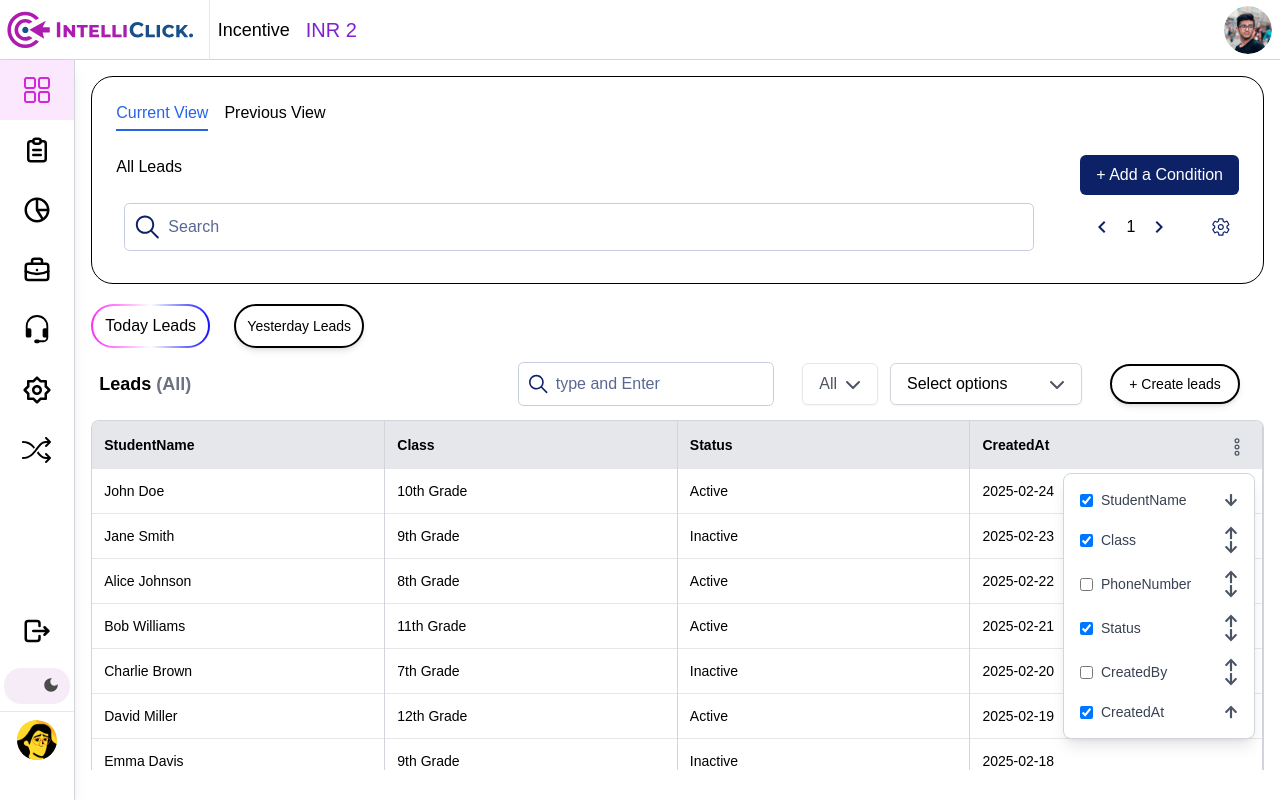
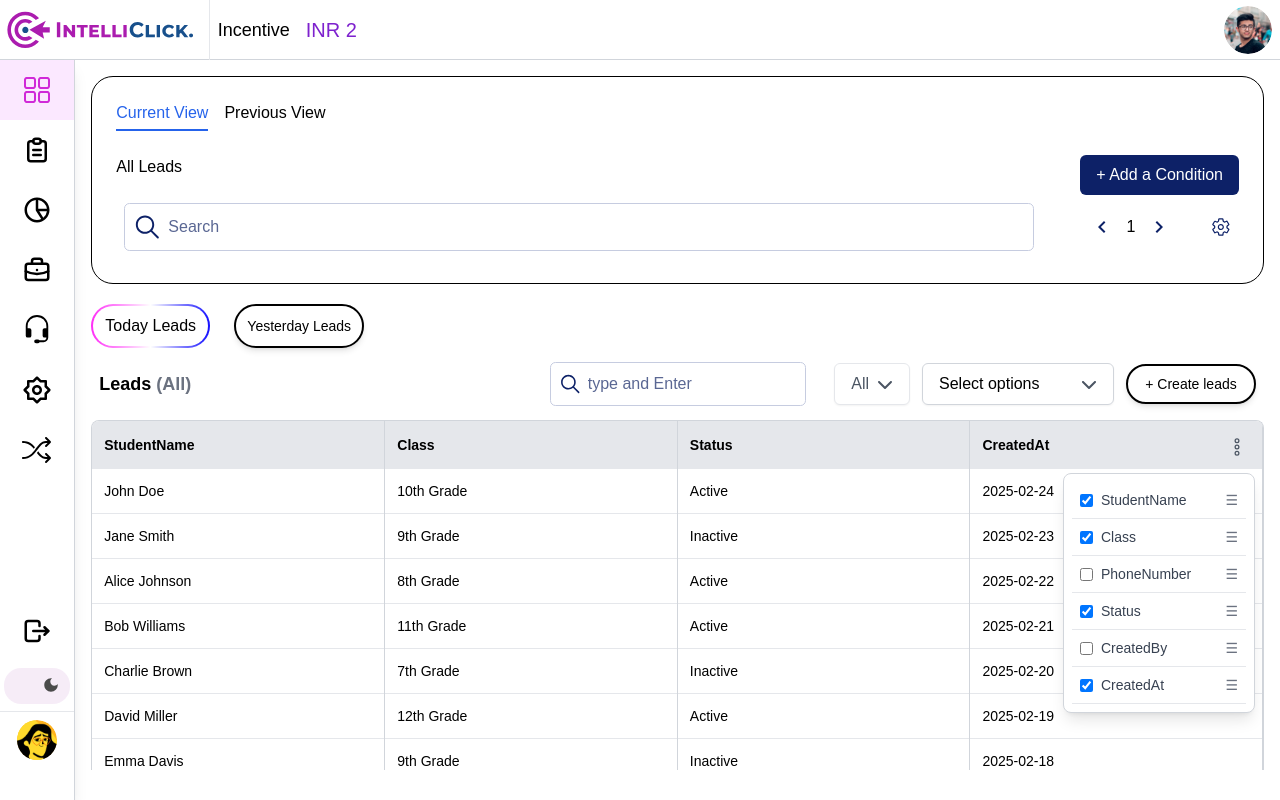
Before and after one commit to ashish2445/intelliclick-frontend-CRM, a Next.js app: page /dashboard/table in a window 1280 px wide. Both pictures are taken after a click on the button 1237 px from the left and 447 px from the top of the page. Built offline with nearby package versions, Linux system fonts and the light colour scheme.

Commit message:
fixed 3 dots dropdown as per requirement

```diff
--- a/src/components/DragDropTable.tsx
+++ b/src/components/DragDropTable.tsx
@@ -338,11 +338,153 @@
 // export default DynamicTable3;
 
 
+// import { IOpenTaskData } from "@/interfaces";
+// import React, { useState, useCallback, useEffect, useRef } from "react";
+// import { FaArrowUp, FaArrowDown } from "react-icons/fa";
+// import { PiDotsThreeOutlineVertical } from "react-icons/pi";
+// import { DndProvider } from "react-dnd";
+// import { HTML5Backend } from "react-dnd-html5-backend";
+
+// interface TableProps {
+//   data: IOpenTaskData[];
+//   columns: string[];
+// }
+
+// const fixedStartColumns = ["StudentName", "Class"];
+// const fixedEndColumn = "CreatedAt";
+
+// const DynamicTable3: React.FC<TableProps> = ({ data, columns }) => {
+//   const [displayColumns, setDisplayColumns] = useState<string[]>(columns);
+//   const [columnOrder, setColumnOrder] = useState<string[]>(Array.from(new Set(data.flatMap((row) => Object.keys(row)))));
+//   const [dropdownOpen, setDropdownOpen] = useState(false);
+//   const dropdownRef = useRef<HTMLDivElement | null>(null);
+
+//   useEffect(() => {
+//     setDisplayColumns(columns);
+//     // setColumnOrder(columns);
+//   }, [columns]);
+
+//   const handleCheckboxChange = (key: string) => {
+//     setDisplayColumns((prev) =>
+//       prev.includes(key) ? prev.filter((k) => k !== key) : [...prev, key]
+//     );
+//   };
+
+//   const moveColumn = useCallback((index: number, direction: "up" | "down") => {
+//     setColumnOrder((prevColumns) => {
+//       const newColumns = [...prevColumns];
+//       const targetIndex = direction === "up" ? index - 1 : index + 1;
+
+//       if (targetIndex < 0 || targetIndex >= newColumns.length) {
+//         return prevColumns;
+//       }
+
+//       [newColumns[index], newColumns[targetIndex]] = [
+//         newColumns[targetIndex],
+//         newColumns[index],
+//       ];
+//       return newColumns;
+//     });
+//   }, []);
+
+//   useEffect(() => {
+//     function handleClickOutside(event: MouseEvent) {
+//       if (dropdownRef.current && !dropdownRef.current.contains(event.target as Node)) {
+//         setDropdownOpen(false);
+//       }
+//     }
+
+//     if (dropdownOpen) {
+//       document.addEventListener("mousedown", handleClickOutside);
+//     } else {
+//       document.removeEventListener("mousedown", handleClickOutside);
+//     }
+
+//     return () => document.removeEventListener("mousedown", handleClickOutside);
+//   }, [dropdownOpen]);
+
+//   return (
+//     <DndProvider backend={HTML5Backend}>
+//       <div className="relative overflow-x-auto w-full dark:invert border-l border-r border-t border-gray-300 rounded-t-lg">
+//         <div ref={dropdownRef} className="absolute top-2 right-2 cursor-pointer z-30">
+//           <button
+//             onClick={() => setDropdownOpen((prev) => !prev)}
+//             className="p-2 rounded-full hover:bg-gray-300"
+//           >
+//             <PiDotsThreeOutlineVertical size={20} className="text-gray-600 hover:text-gray-900" />
+//           </button>
+
+//           {dropdownOpen && (
+//             <div className="absolute right-0 mt-2 w-48 bg-white border border-gray-300 rounded-lg shadow-lg z-40 p-2">
+//               <ul className="text-sm text-gray-700">
+//                 {columnOrder.map((key, index) => (
+//                   <li key={key} className="flex items-center justify-between p-2 hover:bg-gray-100 cursor-pointer">
+//                     <input
+//                       type="checkbox"
+//                       checked={displayColumns.includes(key)}
+//                       onChange={() => handleCheckboxChange(key)}
+//                     />
+//                     <span className="flex-grow ml-2">{key}</span>
+//                     <div className="flex flex-col">
+//                       {index > 0 && (
+//                         <button
+//                           onClick={() => moveColumn(index, "up")}
+//                           className="text-gray-600 hover:text-gray-900"
+//                         >
+//                           <FaArrowUp />
+//                         </button>
+//                       )}
+//                       {index < columnOrder.length - 1 && (
+//                         <button
+//                           onClick={() => moveColumn(index, "down")}
+//                           className="text-gray-600 hover:text-gray-900"
+//                         >
+//                           <FaArrowDown />
+//                         </button>
+//                       )}
+//                     </div>
+//                   </li>
+//                 ))}
+//               </ul>
+//             </div>
+//           )}
+//         </div>
+
+//         <table className="w-full border-collapse">
+//           <thead>
+//             <tr className="bg-gray-200 text-left text-sm font-semibold h-12">
+//               {columnOrder.map((col) => {
+//                 if (!displayColumns.includes(col)) return null;
+//                 return (
+//                   <th key={col} className="p-3 border-r border-gray-300 min-w-[150px]">
+//                     {col}
+//                   </th>
+//                 );
+//               })}
+//             </tr>
+//           </thead>
+//           <tbody>
+//             {data.map((row, rowIndex) => (
+//               <tr key={rowIndex} className="border-b border-gray-200 text-sm">
+//                 {columnOrder.map((col) => {
+//                   if (!displayColumns.includes(col)) return null;
+//                   return <td key={col} className="p-3 border-r border-gray-300">{row[col] || "-"}</td>;
+//                 })}
+//               </tr>
+//             ))}
+//           </tbody>
+//         </table>
+//       </div>
+//     </DndProvider>
+//   );
+// };
+
+// export default DynamicTable3;
+
 import { IOpenTaskData } from "@/interfaces";
 import React, { useState, useCallback, useEffect, useRef } from "react";
-import { FaArrowUp, FaArrowDown } from "react-icons/fa";
 import { PiDotsThreeOutlineVertical } from "react-icons/pi";
-import { DndProvider } from "react-dnd";
+import { DndProvider, useDrag, useDrop } from "react-dnd";
 import { HTML5Backend } from "react-dnd-html5-backend";
 
 interface TableProps {
@@ -350,8 +492,47 @@ interface TableProps {
   columns: string[];
 }
 
-const fixedStartColumns = ["StudentName", "Class"];
-const fixedEndColumn = "CreatedAt";
+const ItemType = "COLUMN";
+
+interface DragItem {
+  index: number;
+  id: string;
+}
+
+const DraggableItem: React.FC<{
+  id: string;
+  index: number;
+  moveItem: (from: number, to: number) => void;
+  checked: boolean;
+  onCheck: () => void;
+}> = ({ id, index, moveItem, checked, onCheck }) => {
+  const ref = useRef<HTMLLIElement>(null);
+
+  const [, drag] = useDrag({
+    type: ItemType,
+    item: { id, index },
+  });
+
+  const [, drop] = useDrop({
+    accept: ItemType,
+    hover: (draggedItem: DragItem) => {
+      if (draggedItem.index !== index) {
+        moveItem(draggedItem.index, index);
+        draggedItem.index = index;
+      }
+    },
+  });
+
+  drag(drop(ref));
+
+  return (
+    <li ref={ref} className="flex items-center justify-between p-2 hover:bg-gray-100 cursor-pointer border-b">
+      <input type="checkbox" checked={checked} onChange={onCheck} />
+      <span className="flex-grow ml-2">{id}</span>
+      <span className="cursor-grab text-gray-500">&#x2630;</span>
+    </li>
+  );
+};
 
 const DynamicTable3: React.FC<TableProps> = ({ data, columns }) => {
   const [displayColumns, setDisplayColumns] = useState<string[]>(columns);
@@ -361,31 +542,20 @@ const DynamicTable3: React.FC<TableProps> = ({ data, columns }) => {
 
   useEffect(() => {
     setDisplayColumns(columns);
-    // setColumnOrder(columns);
   }, [columns]);
 
   const handleCheckboxChange = (key: string) => {
-    setDisplayColumns((prev) =>
-      prev.includes(key) ? prev.filter((k) => k !== key) : [...prev, key]
-    );
+    setDisplayColumns((prev) => (prev.includes(key) ? prev.filter((k) => k !== key) : [...prev, key]));
   };
 
-  const moveColumn = useCallback((index: number, direction: "up" | "down") => {
-    setColumnOrder((prevColumns) => {
-      const newColumns = [...prevColumns];
-      const targetIndex = direction === "up" ? index - 1 : index + 1;
-
-      if (targetIndex < 0 || targetIndex >= newColumns.length) {
-        return prevColumns;
-      }
-
-      [newColumns[index], newColumns[targetIndex]] = [
-        newColumns[targetIndex],
-        newColumns[index],
-      ];
-      return newColumns;
+  const moveItem = (from: number, to: number) => {
+    setColumnOrder((prev) => {
+      const updated = [...prev];
+      const [moved] = updated.splice(from, 1);
+      updated.splice(to, 0, moved);
+      return updated;
     });
-  }, []);
+  };
 
   useEffect(() => {
     function handleClickOutside(event: MouseEvent) {
@@ -407,10 +577,7 @@ const DynamicTable3: React.FC<TableProps> = ({ data, columns }) => {
     <DndProvider backend={HTML5Backend}>
       <div className="relative overflow-x-auto w-full dark:invert border-l border-r border-t border-gray-300 rounded-t-lg">
         <div ref={dropdownRef} className="absolute top-2 right-2 cursor-pointer z-30">
-          <button
-            onClick={() => setDropdownOpen((prev) => !prev)}
-            className="p-2 rounded-full hover:bg-gray-300"
-          >
+          <button onClick={() => setDropdownOpen((prev) => !prev)} className="p-2 rounded-full hover:bg-gray-300">
             <PiDotsThreeOutlineVertical size={20} className="text-gray-600 hover:text-gray-900" />
           </button>
 
@@ -418,32 +585,14 @@ const DynamicTable3: React.FC<TableProps> = ({ data, columns }) => {
             <div className="absolute right-0 mt-2 w-48 bg-white border border-gray-300 rounded-lg shadow-lg z-40 p-2">
               <ul className="text-sm text-gray-700">
                 {columnOrder.map((key, index) => (
-                  <li key={key} className="flex items-center justify-between p-2 hover:bg-gray-100 cursor-pointer">
-                    <input
-                      type="checkbox"
-                      checked={displayColumns.includes(key)}
-                      onChange={() => handleCheckboxChange(key)}
-                    />
-                    <span className="flex-grow ml-2">{key}</span>
-                    <div className="flex flex-col">
-                      {index > 0 && (
-                        <button
-                          onClick={() => moveColumn(index, "up")}
-                          className="text-gray-600 hover:text-gray-900"
-                        >
-                          <FaArrowUp />
-                        </button>
-                      )}
-                      {index < columnOrder.length - 1 && (
-                        <button
-                          onClick={() => moveColumn(index, "down")}
-                          className="text-gray-600 hover:text-gray-900"
-                        >
-                          <FaArrowDown />
-                        </button>
-                      )}
-                    </div>
-                  </li>
+                  <DraggableItem
+                    key={key}
+                    id={key}
+                    index={index}
+                    moveItem={moveItem}
+                    checked={displayColumns.includes(key)}
+                    onCheck={() => handleCheckboxChange(key)}
+                  />
                 ))}
               </ul>
             </div>
--- a/src/containers/filtersContainer.tsx
+++ b/src/containers/filtersContainer.tsx
@@ -45,7 +45,7 @@ const TableFilters:React.FC<TableFiltersProps> = ({filterState,setFilter}) => {
 >
          + Create leads
        </button> */}
-       <div className="p-4">
+       <div className="py-4">
 
       <button
         onClick={() => setModalOpen(true)}
```
